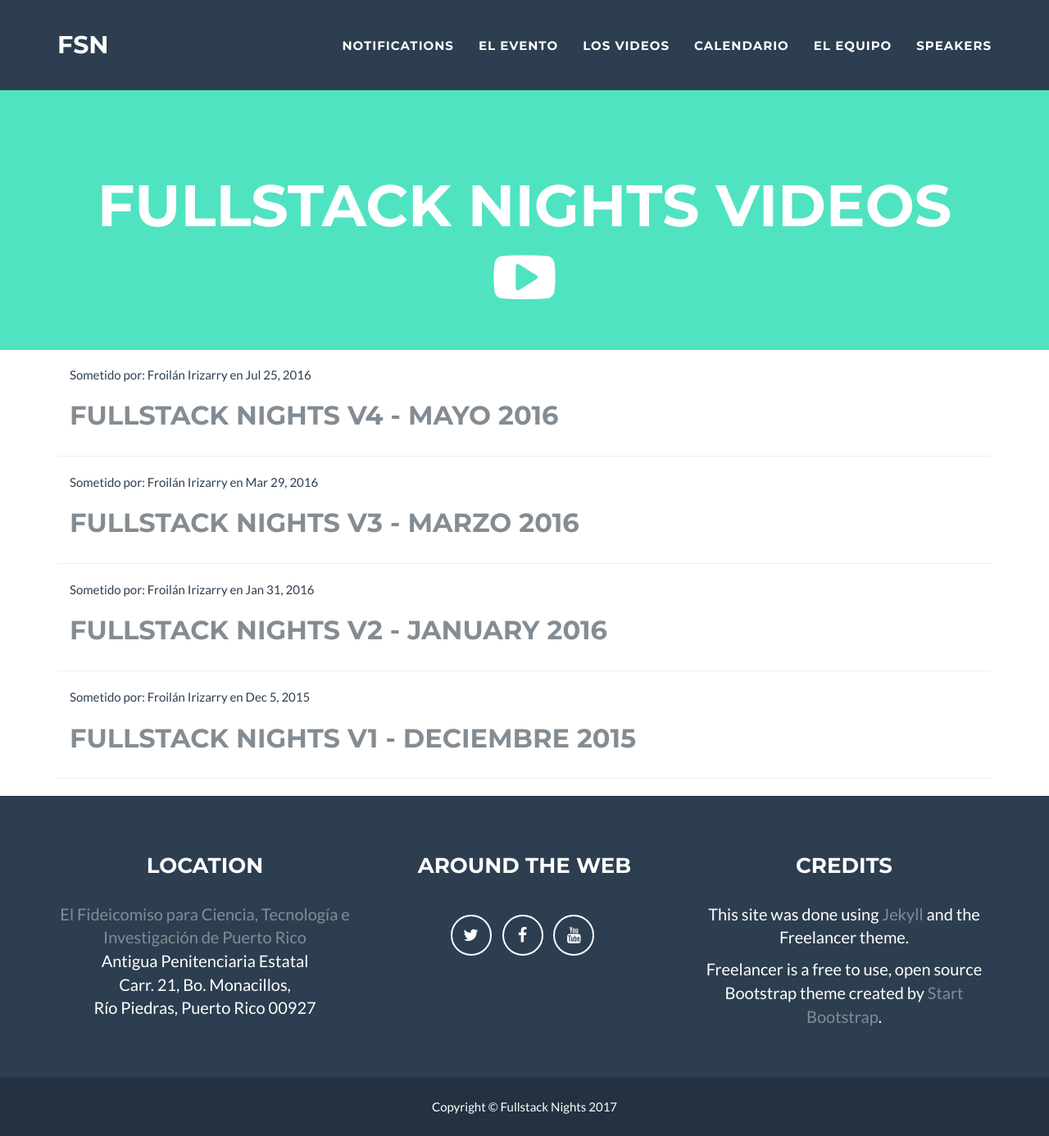
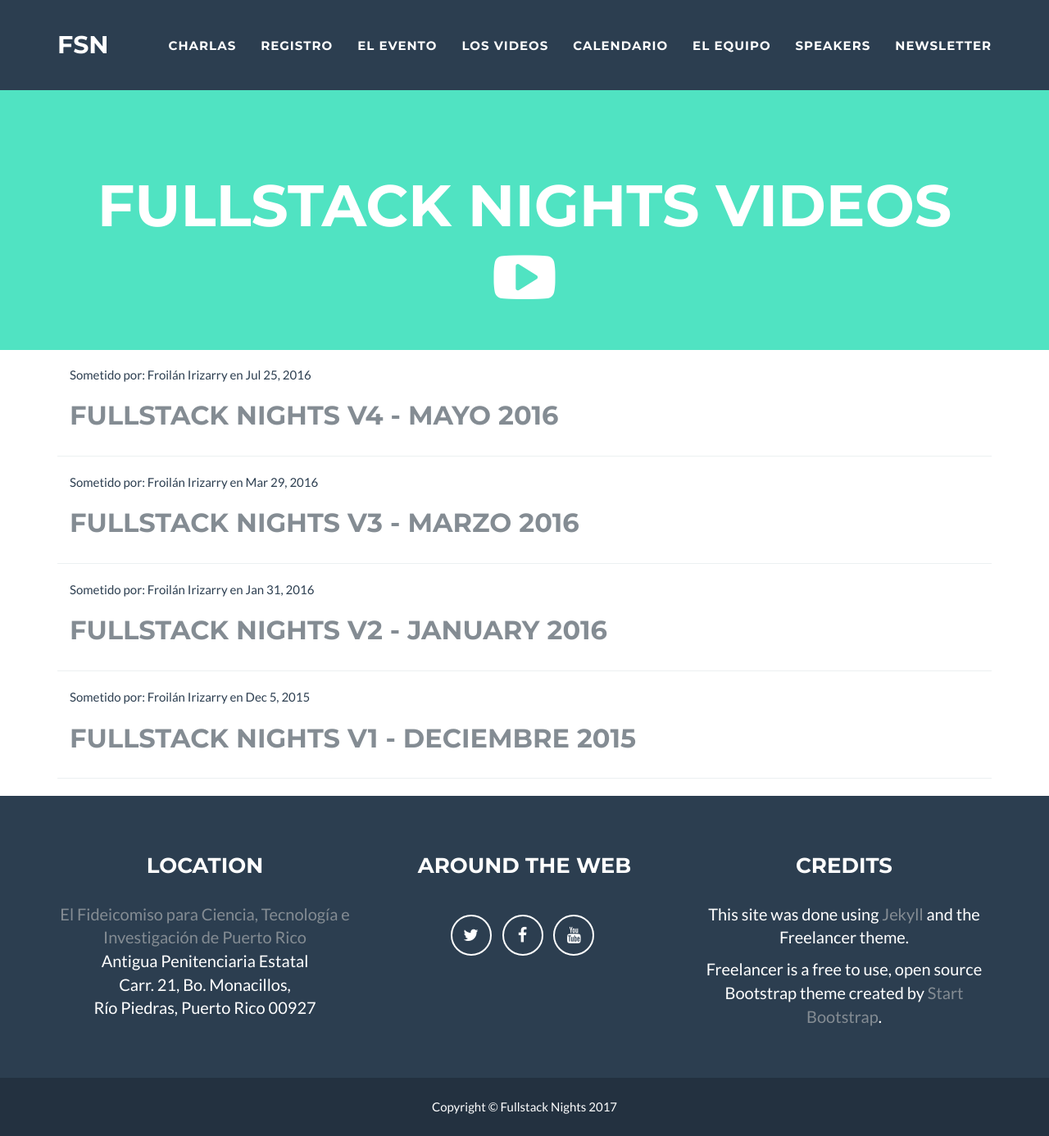
Before and after one commit to fullstacknights/fullstacknights.github.io, a Jekyll site: the page built from videos.html, in a window 1280 px wide and 1386 px high. Shown: the whole window at 82% size. Built offline with Jekyll 4.4.1, drawn with Linux system fonts in a browser that asks for light colours; some of the changed lines change nothing that is shown.

Commit message:
Adds new speakers, event widget and fixes image

```diff
--- a/_config.yml
+++ b/_config.yml
@@ -2,7 +2,7 @@
 title: Fullstack Nights
 abrev: FSN
 url: fullstacknights.com
-active_meetup: false
+active_meetup: true
 description:
   partial: "Fullstack nights es un evento dirigido a programadores y diseñadores interesados en aprender y compartir lo que saben en un ambiente amistoso e informal."
   full: "Fullstack nights es un evento dirigido a programadores y diseñadores interesados en aprender y compartir lo que saben en un ambiente amistoso e informal. En cada edición tendremos 2 presentaciones de 20 minutos cada una. Los temas de las presentaciones serán sobre lenguajes de programación, frameworks, aplicaciones web, desktop y móvil, bases de datos, experiencia de usuario, interfaces, diseño y cualquier otro tema de interés para nuestra comunidad."
@@ -31,7 +31,7 @@
 
 # Tickets settings
 eventbrite:
-  ticket_form_widget: '<div style="width:100%; text-align:left;"><iframe src="//eventbrite.com/tickets-external?eid=32323461343&ref=etckt" frameborder="0" height="275" width="100%" vspace="0" hspace="0" marginheight="5" marginwidth="5" scrolling="auto" allowtransparency="true"></iframe><div style="font-family:Helvetica, Arial; font-size:12px; padding:10px 0 5px; margin:2px; width:100%; text-align:left;" ><a class="powered-by-eb" style="color: #ADB0B6; text-decoration: none;" target="_blank" href="http://www.eventbrite.com/">Powered by Eventbrite</a></div></div>'
+  ticket_form_widget: '<div style="width:100%; text-align:left;"><iframe src="//eventbrite.com/tickets-external?eid=33030595400&ref=etckt" frameborder="0" height="275" width="100%" vspace="0" hspace="0" marginheight="5" marginwidth="5" scrolling="auto" allowtransparency="true"></iframe><div style="font-family:Helvetica, Arial; font-size:12px; padding:10px 0 5px; margin:2px; width:100%; text-align:left;" ><a class="powered-by-eb" style="color: #ADB0B6; text-decoration: none;" target="_blank" href="http://www.eventbrite.com/">Powered by Eventbrite</a></div></div>'
 
 # Social networks usernames (many more available: google-plus, flickr, dribbble, pinterest, instagram, tumblr, linkedin, etc.)
 social:
@@ -58,19 +58,19 @@
 
 current_talks:
   speakers:
-    - name: Juan Pablo Gutierrez
-      topic: 'WWW: Who you are?, What you do? & Why it’s matters?'
-      img: https://pbs.twimg.com/profile_images/826239824059387906/bal313kH.jpg
+    - name: Wanda Fraguada
+      topic: "'Esto no es un billboard.' Tips para promover tu evento y otros en las redes sociales."
+      img: img/wanda.png
       social:
         - title: twitter
-          url: https://twitter.com/gutigon
+          url: https://twitter.com/wandylandia
 
-    - name: Joel Martínez
-      topic: Intro to Web 3.0
-      img: https://pbs.twimg.com/profile_images/655050616486539264/p3bTu9xC.jpg
+    - name: Pedro Melendez
+      topic: Serverless
+      img: img/pedro.png
       social:
         - title: twitter
-          url: https://twitter.com/stringhq
+          url: https://twitter.com/lazychiino
 
 # Team members and their social profiles
 team:
```
Also changed, not shown: img/joma.png, 2 other files.
